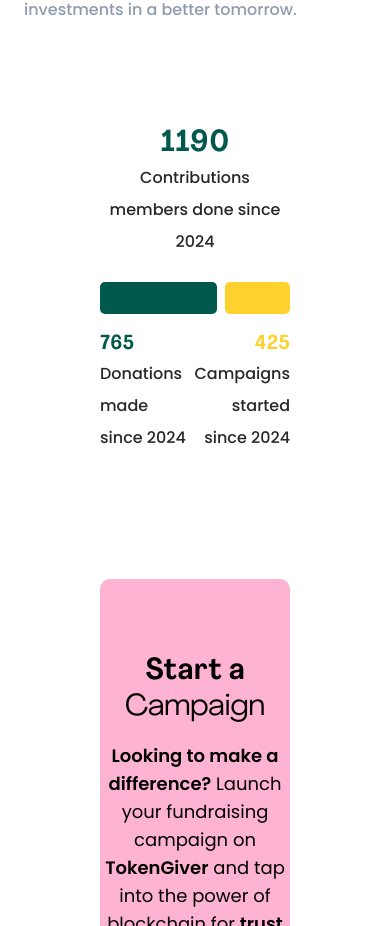
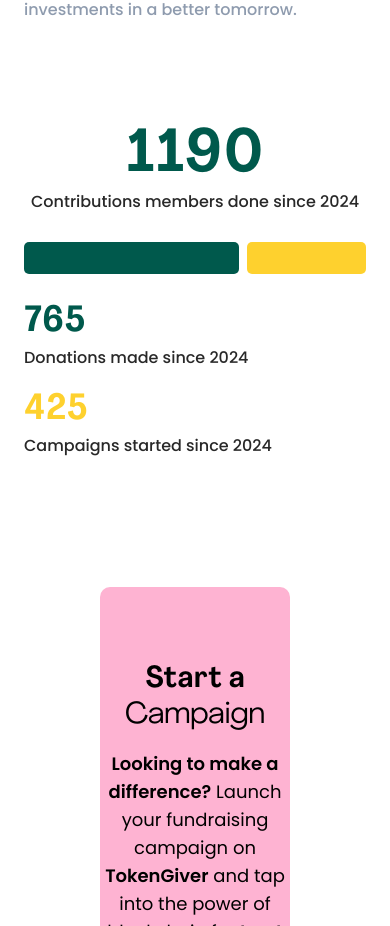
Before and after one commit to Token-Giver/token-giver-website, a Next.js app: page /about in a window 390 px wide. Shown: the part 2356-3282 px from the top of the page. Built offline with nearby package versions, Linux system fonts and the light colour scheme.

Commit message:
feat: enhance responsiveness for contribution section on about page

```diff
--- a/app/components/contribution-stats.tsx
+++ b/app/components/contribution-stats.tsx
@@ -9,13 +9,16 @@ function ContributionStats() {
   const campaignPercentage = (totalCampaigns / totalContributions) * 100;
 
   return (
-    <div className="px-[100px] pb-[65px]">
-      <h3 className="text-center font-AgrandirBold text-3xl text-primary">
+    <div className="px-6 sm:px-10 lg:px-[100px] pb-[65px] 2xl:max-w-[1440px] 2xl:mx-auto">
+      <div className=" ">
+      <h3 className="text-center font-AgrandirBold text-6xl md:text-3xl text-primary">
         {totalContributions}
       </h3>
       <p className="text-center text-base leading-8 text-raisin-black font-medium mb-6">
         Contributions members done since 2024
       </p>
+
+      </div>
       <div className="flex h-8 gap-x-2 mb-4">
         <div
           className="bg-primary rounded-[5px] h-full"
@@ -26,17 +29,17 @@ function ContributionStats() {
           style={{ width: `${campaignPercentage}%` }}
         ></div>
       </div>
-      <div className="flex justify-between">
+      <div className="flex flex-col pt-3  gap-4 md:flex-row   md:justify-between">
         <div>
-          <h4 className="font-AgrandirBold text-xl text-primary">
+          <h4 className="font-AgrandirBold text-4xl lg:text-xl  text-primary">
             {totalDonations}
           </h4>
           <p className="text-base leading-8 text-raisin-black font-medium">
             Donations made since 2024
           </p>
         </div>
-        <div className="text-right">
-          <h4 className="font-AgrandirBold text-xl text-jonquil">
+        <div className="md:text-right">
+          <h4 className="font-AgrandirBold text-4xl lg:text-xl text-jonquil">
             {totalCampaigns}
           </h4>
           <p className="text-base leading-8 text-raisin-black font-medium">
```
